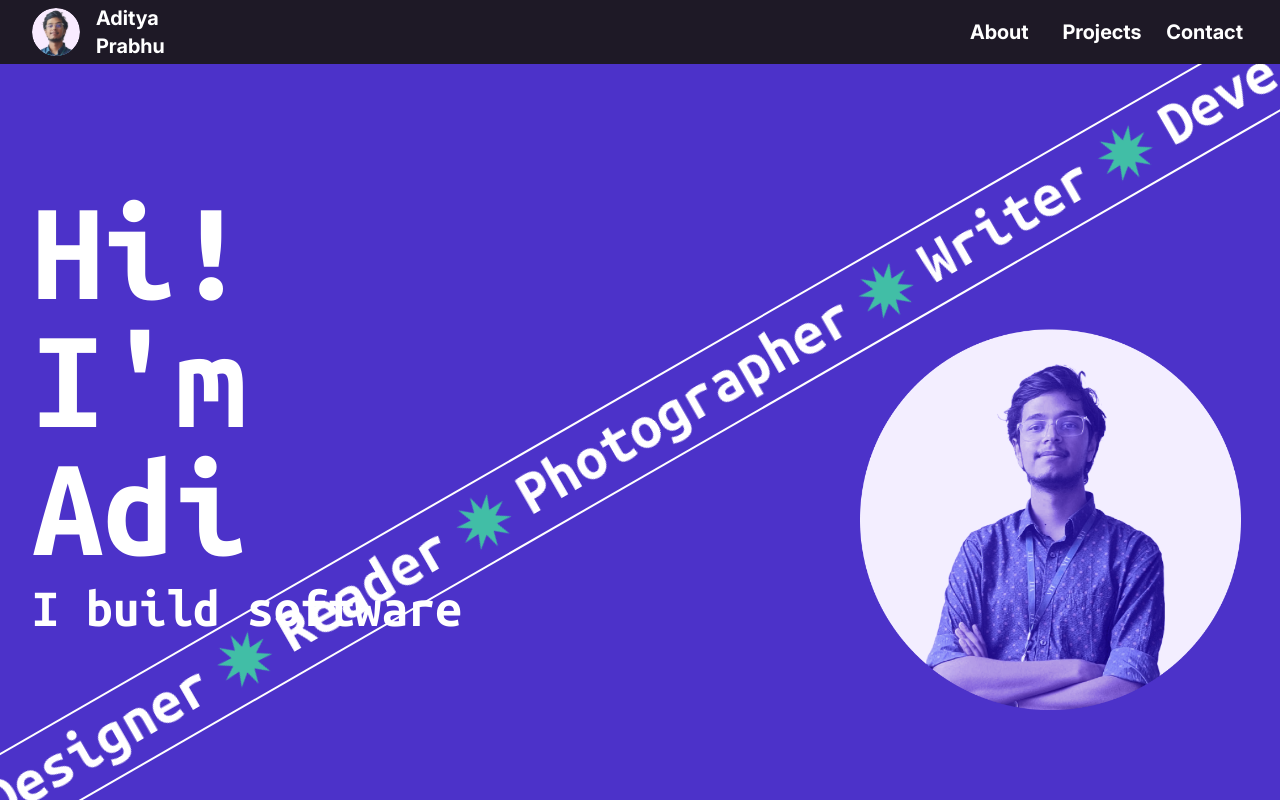
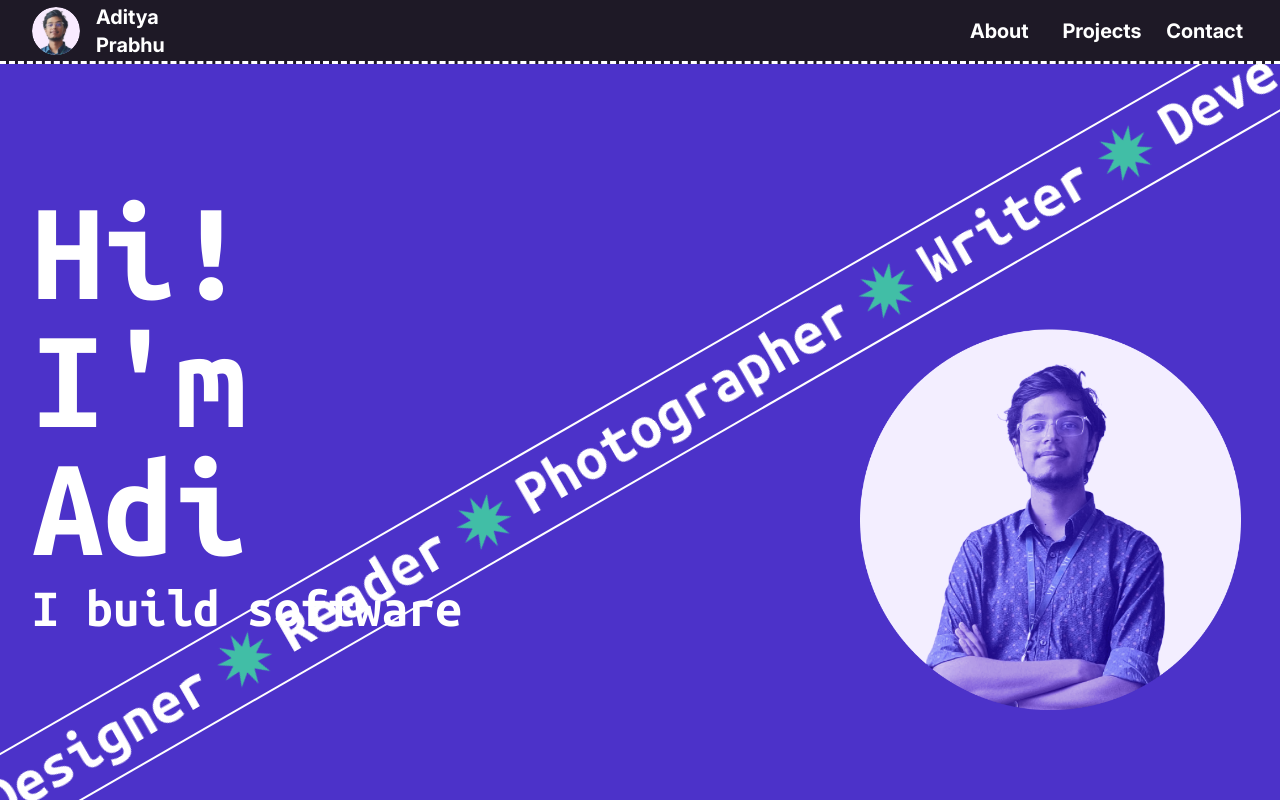
Before and after one commit to poseidon0z/Portfolio-v2, a React (Vite) app: page / in a window 1280 px wide. Shown: the top 800 px of the page. Built offline with nearby package versions, Linux system fonts and the light colour scheme.

Commit message:
Added border to navbar

```diff
--- a/src/components/General/Navbar.tsx
+++ b/src/components/General/Navbar.tsx
@@ -12,7 +12,7 @@ const Navbar: React.FC = () => {
     "relative after:content-[''] after:absolute after:w-full after:h-[2px] after:bg-white after:-bottom-1 after:left-0 after:origin-center after:scale-x-0 after:transition-transform after:duration-300 after:ease-out group-hover:after:scale-x-100";
 
   return (
-    <div className="bg-blackish grid grid-cols-12 gap-4 h-16 w-screen px-8 text-white">
+    <div className="bg-blackish grid grid-cols-12 gap-4 h-16 w-screen px-8 text-white border-b-3 border-white border-dashed ">
       {/* Left side name and img */}
       <div className="col-span-2 flex items-center">
         <img src={favicon} className="h-12 w-12 mr-4" alt="Site favicon"></img>
```
